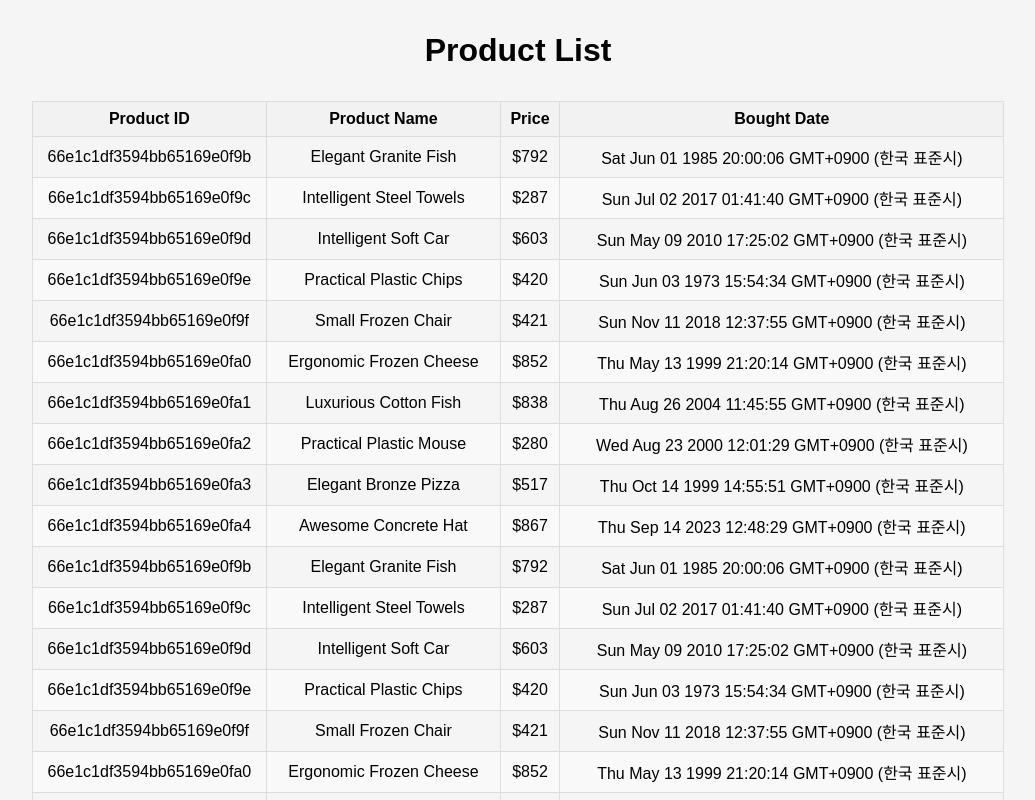
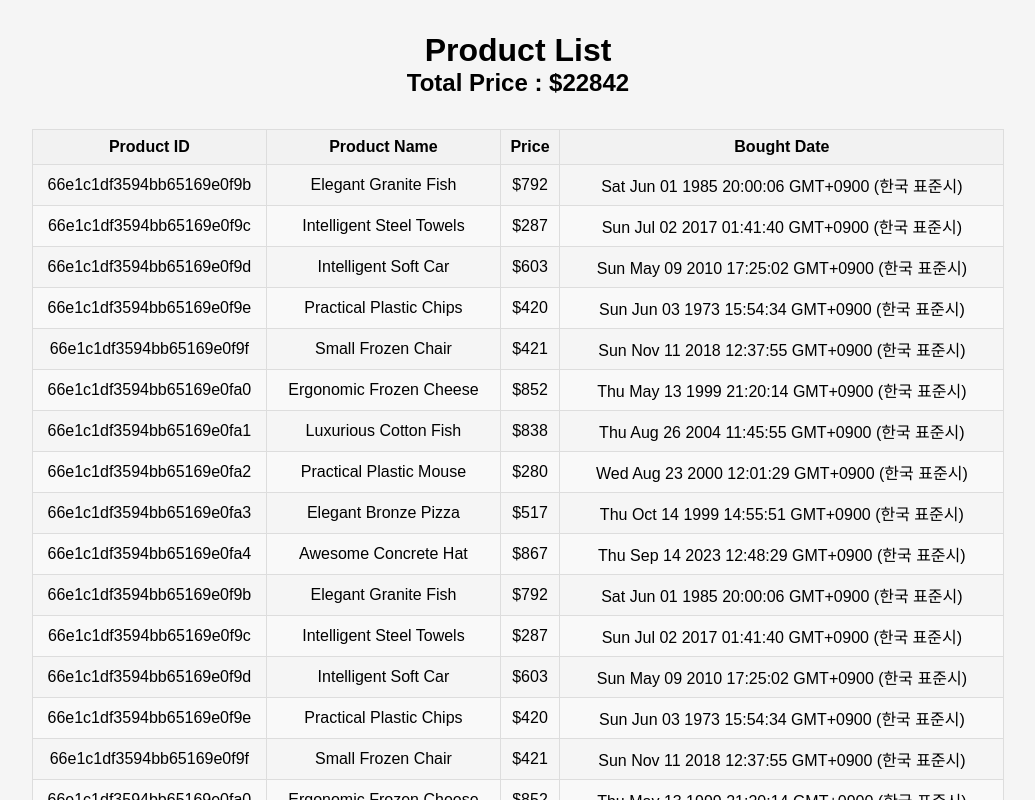
Before and after one commit to yuiseo/wanted-pre-onboarding-fe-26, a React (Vite) app: page / in a window 1280 px wide. Shown: the top 800 px of the page, without its empty margins (122-1157 px from the left). Built offline with nearby package versions, Linux system fonts and the light colour scheme.

Commit message:
Add: 불러온 목록들의 총합

```diff
--- a/src/components/DataTable.tsx
+++ b/src/components/DataTable.tsx
@@ -18,6 +18,8 @@ export default function DataTable(){
   const observer = useRef<IntersectionObserver | null>(null);
 
   const PER_PAGE = 10;
+
+  const totalPrice = products.reduce((acc, product) => acc + product.price, 0);
 
   const getMockData = async (pageNum: number) => {
     return new Promise<{ datas: MockData[]; isEnd: boolean }>((resolve) => {
@@ -64,6 +66,7 @@ export default function DataTable(){
   return (
       <Wrapper>
         <h1>Product List</h1>
+        <h2>Total Price : ${totalPrice}</h2>
         <Table>
           <thead>
             <tr>
```
